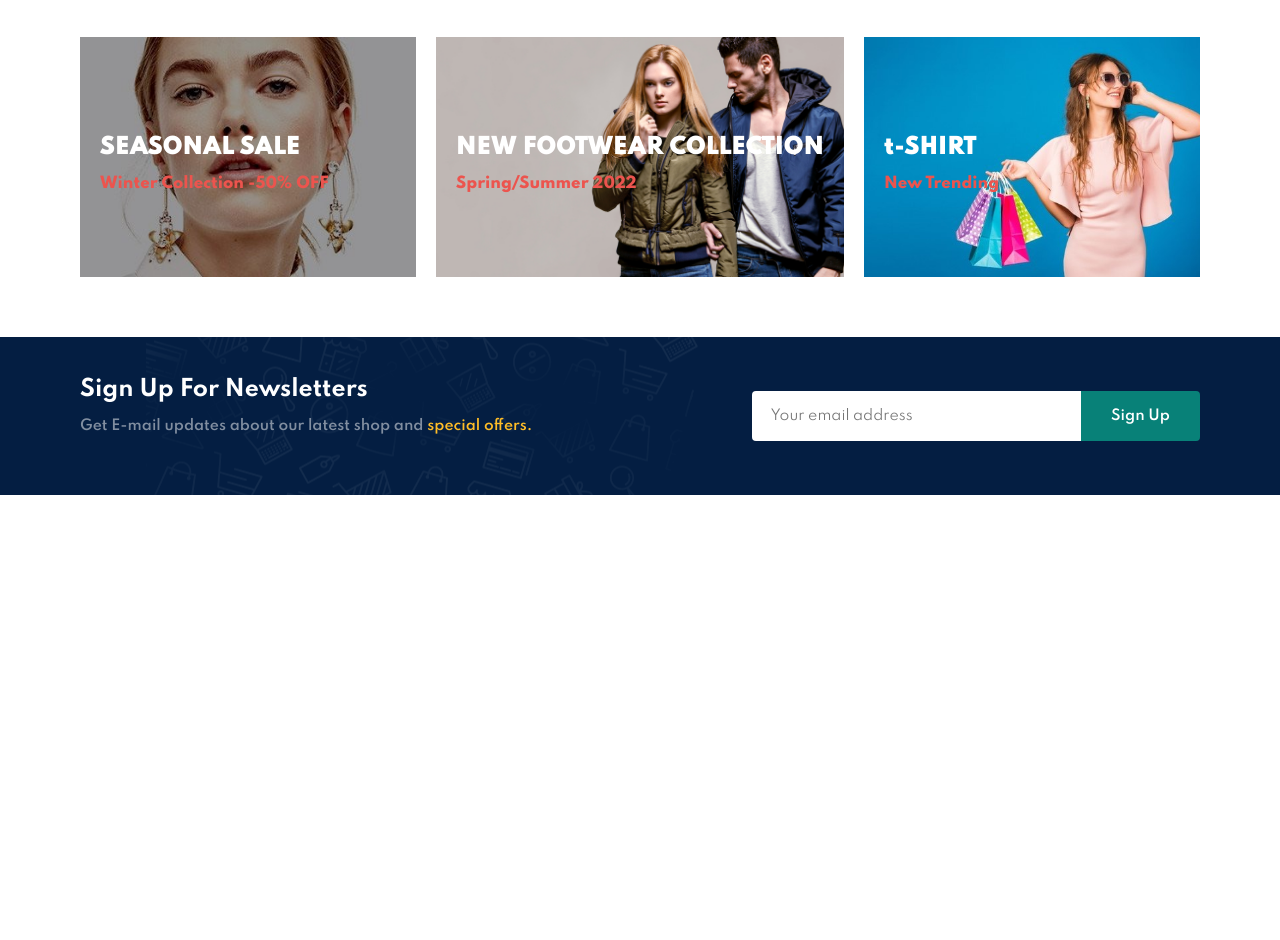
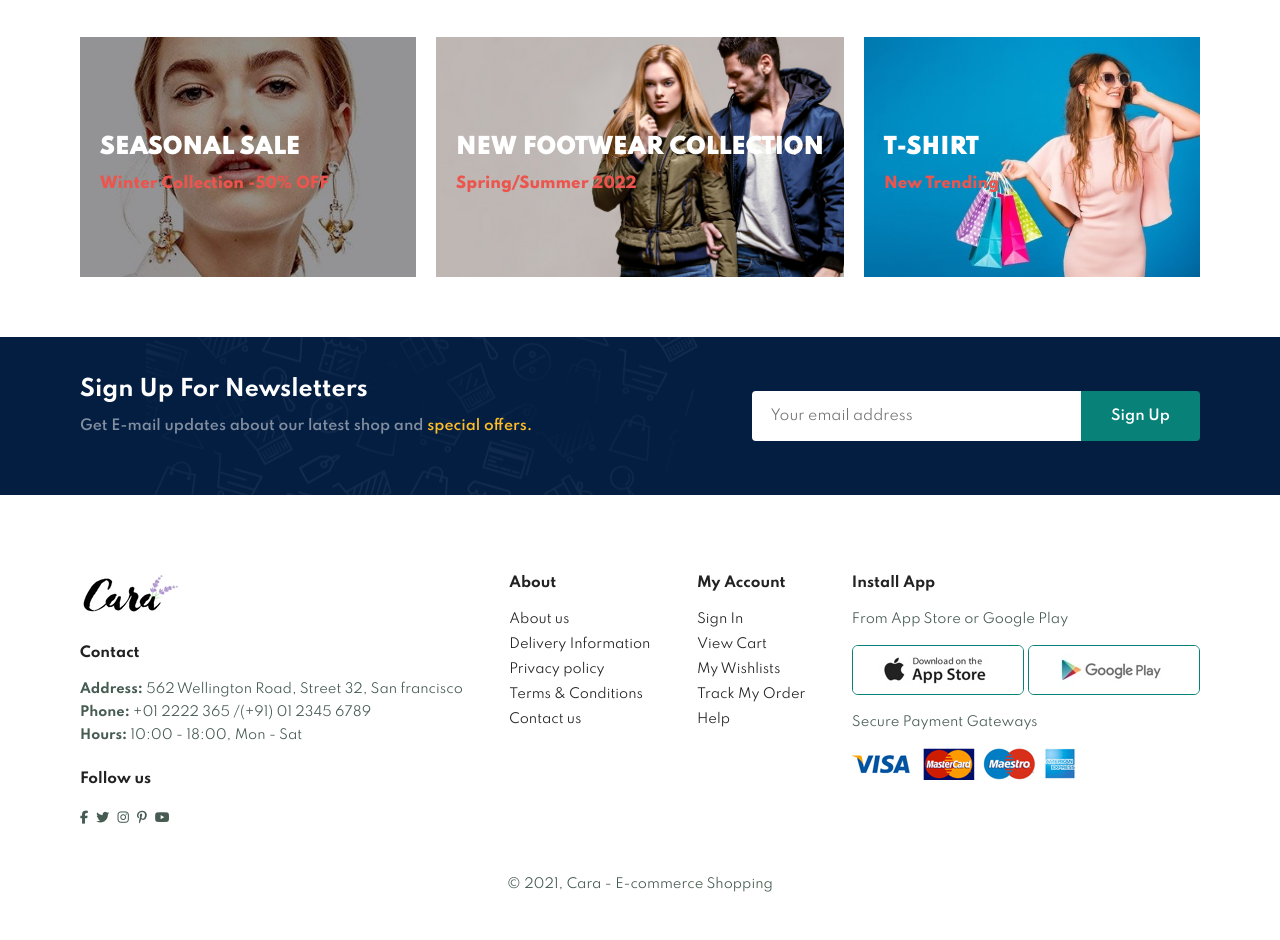
Before and after one commit to vrushabhkunturwar/CaraEcomElite, a plain HTML site: page index.html in a window 1280 px wide. Shown: the part 4355-5295 px from the top of the page. Before the commit the page ends 4890 px from the top, so only its background shows below. Drawn offline with Linux system fonts and the light colour scheme.

Commit message:
footer part completed

```diff
--- a/index.html
+++ b/index.html
@@ -374,7 +374,7 @@
 
         </div>
         <div class="banner-box banner-box3">
-            <h2>t-SHIRT</h2>
+            <h2>T-SHIRT</h2>
             <h3>New Trending </h3>
 
         </div>
@@ -395,6 +395,58 @@
     </section>
 
 
+    <!--********** Footer *********** -->
+    <footer  class="section-p1">
+        <div class="col">
+            <img class="logo" src="./Images/logo.png" alt="logo">
+            <h4>Contact</h4>
+            <p><strong>Address:</strong> 562 Wellington Road, Street 32, San francisco</p>
+            <p><strong>Phone:</strong> +01 2222 365 /(+91) 01 2345 6789</p>
+            <p><strong>Hours:</strong> 10:00 - 18:00, Mon - Sat</p>
+            <div class="follow">
+                <h4>Follow us</h4>
+                <div class="icon">
+                    <a href="#"><i class="fab fa-facebook-f"></i></a>
+                    <a href="#"><i class="fab fa-twitter"></i></a>
+                    <a href="#"><i class="fab fa-instagram"></i></a>
+                    <a href="#"><i class="fab fa-pinterest-p"></i></a>
+                    <a href="#"><i class="fab fa-youtube"></i></a>
+                </div>
+            </div>
+        </div>
+        <div class="col">
+            <h4>About</h4>
+            <a href="#">About us</a>
+            <a href="#">Delivery Information</a>
+            <a href="#">Privacy policy</a>
+            <a href="#">Terms & Conditions</a>
+            <a href="#">Contact us</a>
+        </div>
+        <div class="col">
+            <h4>My Account</h4>
+            <a href="#">Sign In</a>
+            <a href="#">View Cart</a>
+            <a href="#">My Wishlists</a>
+            <a href="#">Track My Order</a>
+            <a href="#">Help</a>
+        </div>
+        <div class="col install">
+            <h4>Install App</h4>
+            <p>From App Store or Google Play</p>
+            <div class="row">
+                <img src="./Images/Pay-img/app.jpg" alt="App-Image">
+                <img src="./Images/Pay-img/play.jpg" alt="App-Image">
+            </div>
+            <p>Secure Payment Gateways</p>
+            <img src="./Images/Pay-img/pay.png" alt="Payment_Image">
+        </div>
+        <div class="copyright">
+            <p>&copy; 2021, Cara - E-commerce Shopping </p>
+        </div>
+
+    </footer>
+
+
 
     <!-- JavaScript  -->
     <script src="script.js"></script>
--- a/style.css
+++ b/style.css
@@ -442,3 +442,67 @@ body {
     border-top-left-radius: 0;
     border-bottom-left-radius: 0;
 }
+
+
+/* Footer  */
+footer{
+    display: flex;
+    flex-wrap: wrap;
+    justify-content: space-between;
+    gap: 30px;
+}
+footer .col{
+    display: flex;
+    flex-direction: column;
+    align-items: flex-start;
+    margin-bottom: 20px;
+}
+footer .logo{
+    margin-bottom: 30px;
+}
+footer h4{
+    font-size: 14px;
+    padding-bottom: 20px;
+    /* text-decoration: underline; */
+    /* margin-bottom: 10px; */
+}
+footer p{
+    font-size: 13px;
+    margin: 0 0 8px 0;
+}
+footer a{
+    font-size: 13px;
+    text-decoration: none;
+    color: #222;
+    margin-bottom: 10px;
+}
+footer .follow {
+    margin-top: 20px;
+}
+footer .follow i{
+    color: #465b52;
+    padding-right: 4px;
+    cursor: pointer;
+}
+footer .install .row img{
+    border: 1px solid #088178;
+    border-radius: 6px;
+}
+footer .install img{
+    margin: 10px 0 15px 0;
+}
+footer .follow i:hover,
+footer a:hover{
+    color: #088178;
+}
+footer .copyright{
+    width: 100%;
+    text-align: center;
+    /* background-color: #088178; */
+}
+
+
+/* Media Queries  */
+@media max-width: {
+
+}
```
Also changed, not shown: Images/Pay-img/app.jpg (added), Images/Pay-img/pay.png (added), Images/Pay-img/play.jpg (added).
